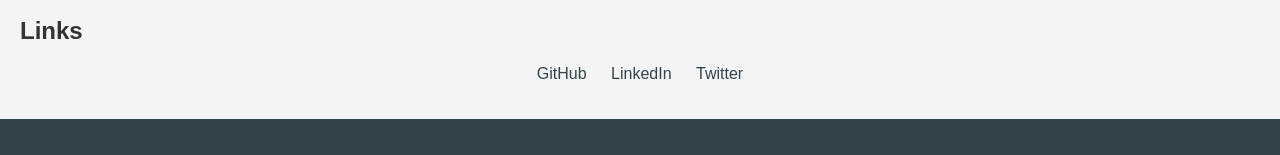
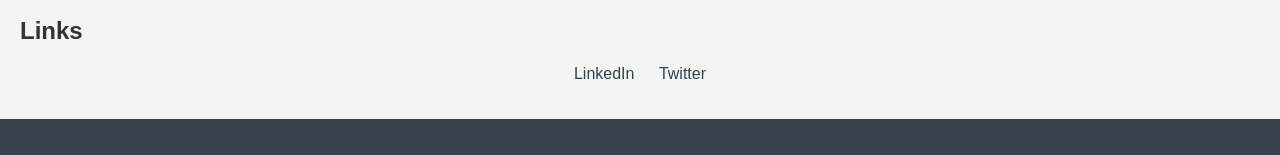
Before and after one commit to sobercrypto/WJIII, a website: page index.html in a window 1280 px wide. Shown: the part 393-548 px from the top of the page. Drawn offline with Linux system fonts and the light colour scheme.

Commit message:
Update index.html

```diff
--- a/index.html
+++ b/index.html
@@ -23,7 +23,6 @@
         <section class="links">
             <h2>Links</h2>
             <ul>
-                <li><a href="https://github.com/yourusername" target="_blank">GitHub</a></li>
                 <li><a href="https://linkedin.com/in/yourusername" target="_blank">LinkedIn</a></li>
                 <li><a href="https://twitter.com/yourusername" target="_blank">Twitter</a></li>
             </ul>
```
